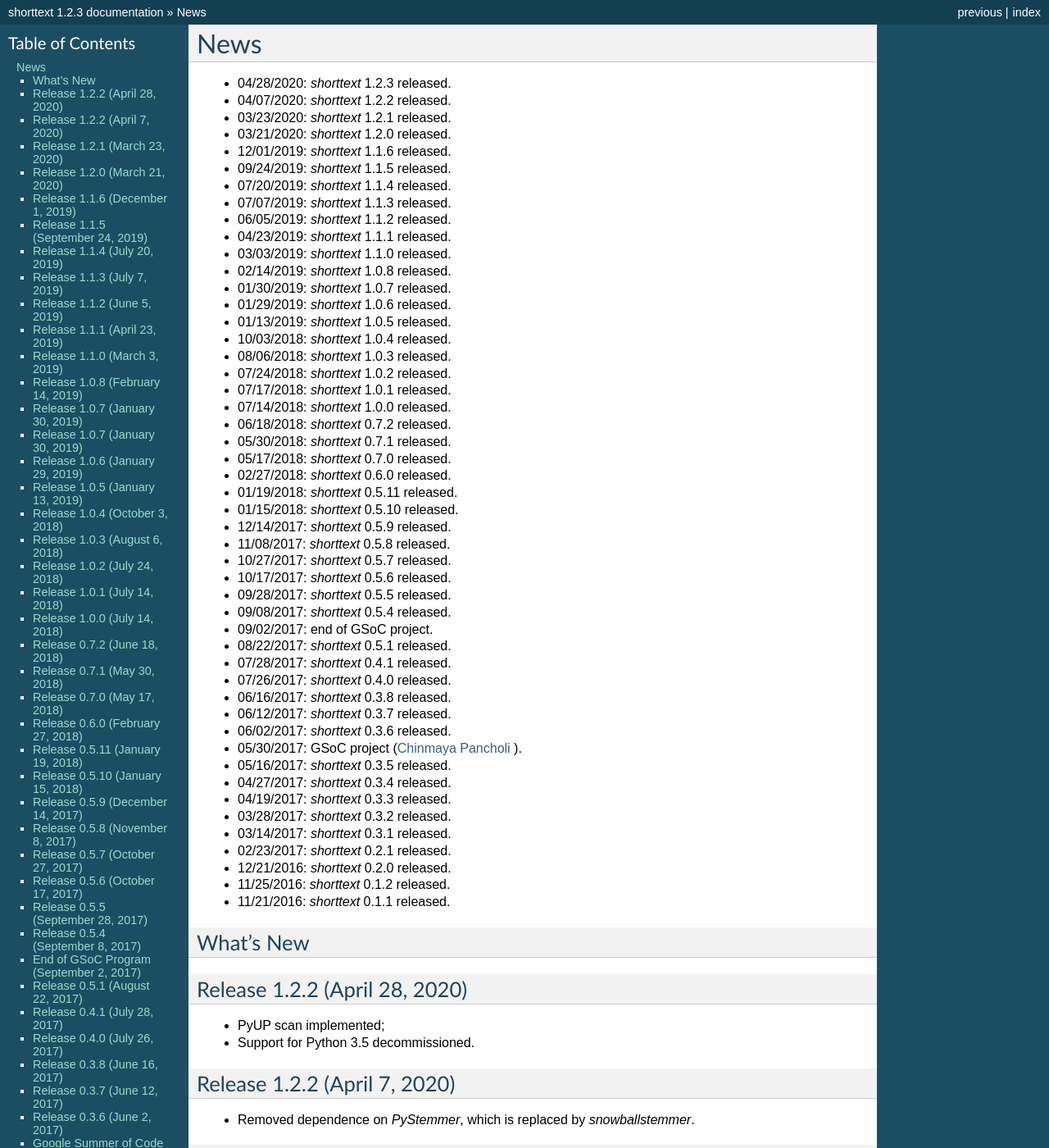
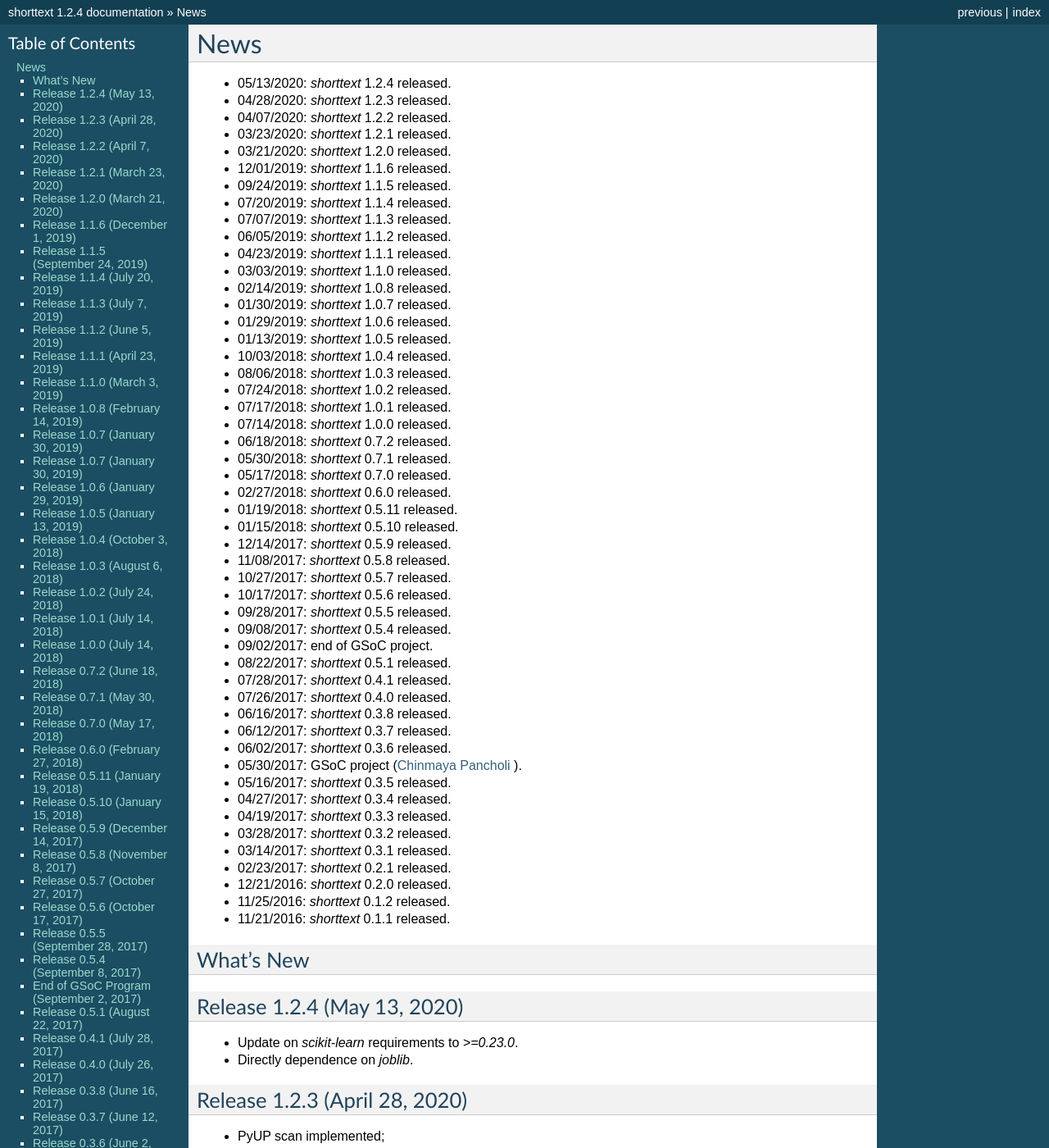
Before and after one commit to stephenhky/PyShortTextCategorization, a Sphinx documentation site: the page built from docs/news.rst, in a window 1280 px wide and 1400 px high. Shown: the whole window at 82% size. Built offline with Sphinx 7.4.7, drawn with Linux system fonts in a browser that asks for light colours; some of the changed text lies outside the part shown.

Commit message:
release 1.2.4

```diff
--- a/apidocs/source/conf.py
+++ b/apidocs/source/conf.py
@@ -60,7 +60,7 @@
 # The short X.Y version.
 version = '1.2'
 # The full version, including alpha/beta/rc tags.
-release = '1.2.3'
+release = '1.2.4'
 
 # The language for content autogenerated by Sphinx. Refer to documentation
 # for a list of supported languages.
--- a/docs/conf.py
+++ b/docs/conf.py
@@ -58,7 +58,7 @@
 # The short X.Y version.
 version = u'1.2'
 # The full version, including alpha/beta/rc tags.
-release = u'1.2.3'
+release = u'1.2.4'
 
 # The language for content autogenerated by Sphinx. Refer to documentation
 # for a list of supported languages.
--- a/docs/install.rst
+++ b/docs/install.rst
@@ -82,6 +82,7 @@
 - snowballstemmer_ (Snowball Stemmer)
 - TensorFlow_ (TensorFlow, >= 2.0.0)
 - Flask_ (Flask)
+- Joblib_ (Joblib: lightweight Python pipelining)
 
 Home: :doc:`index`
 
@@ -99,3 +100,4 @@
 .. _snowballstemmer: https://github.com/snowballstem/snowball
 .. _TensorFlow: https://www.tensorflow.org/
 .. _Flask: https://flask.palletsprojects.com/
+.. _Joblib: https://joblib.readthedocs.io/en/latest/
--- a/docs/news.rst
+++ b/docs/news.rst
@@ -1,6 +1,7 @@
 News
 ====
 
+* 05/13/2020: `shorttext` 1.2.4 released.
 * 04/28/2020: `shorttext` 1.2.3 released.
 * 04/07/2020: `shorttext` 1.2.2 released.
 * 03/23/2020: `shorttext` 1.2.1 released.
@@ -55,7 +56,13 @@
 What's New
 ----------
 
-Release 1.2.2 (April 28, 2020)
+Release 1.2.4 (May 13, 2020)
+-----------------------------
+
+* Update on `scikit-learn` requirements to `>=0.23.0`.
+* Directly dependence on `joblib`.
+
+Release 1.2.3 (April 28, 2020)
 -----------------------------
 
 * PyUP scan implemented;
```
Also changed, not shown: README.md (+1 -0 lines).
